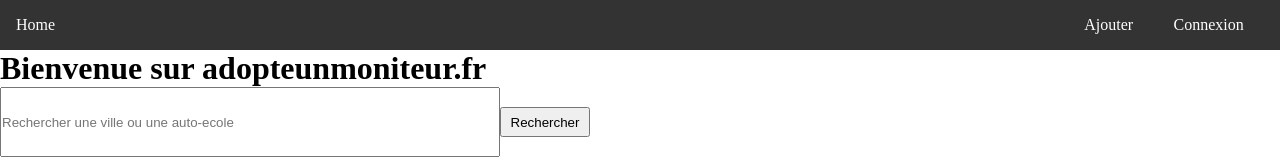
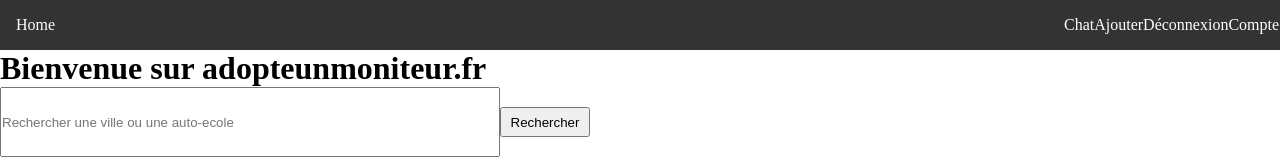
Before and after one commit to Matsuel/Projet_DevB2, a Next.js app in the folder auto-ecole/: page / in a window 1280 px wide. Shown: the top 160 px of the page. Built offline with nearby package versions, Linux system fonts and the light colour scheme; sample sign-in values are in the browser's storage.

Commit message:
finish header and logout

```diff
--- a/auto-ecole/src/Components/Header.tsx
+++ b/auto-ecole/src/Components/Header.tsx
@@ -1,8 +1,17 @@
-import React from 'react';
+import React, { useEffect, useState } from 'react';
 import Link from 'next/link';
 import styles from '@/styles/Header.module.css'; // Assuming you have a CSS module for styling
 
 const Header: React.FC = () => {
+
+  const [token, setToken] = useState<string>('')
+
+  useEffect(() => {
+  if (typeof window !== 'undefined') {
+    setToken(localStorage.getItem('token') || '')
+  }
+  }, [])
+
   return (
     <header className={styles.header}>
       <nav>
@@ -12,8 +21,19 @@ const Header: React.FC = () => {
           </li>
           <li>
             <div className={styles.links}>
-              <Link href="/add">Ajouter</Link>
-              <Link href="/login">Connexion</Link>
+              {token !== "" ?
+                <>
+                  <Link href="/chat">Chat</Link>
+                  <Link href="/add">Ajouter</Link>
+                  <Link href="/logout">Déconnexion</Link>
+                  <Link href="/compte">Compte</Link>
+                </>
+                :
+                <>
+                  <Link href="/login">Connexion</Link>
+                  <Link href="/register">Inscription</Link>
+                </>
+              }
             </div>
           </li>
         </ul>
```
Also changed, not shown: auto-ecole/src/pages/logout.tsx (added, +15 -0 lines).
